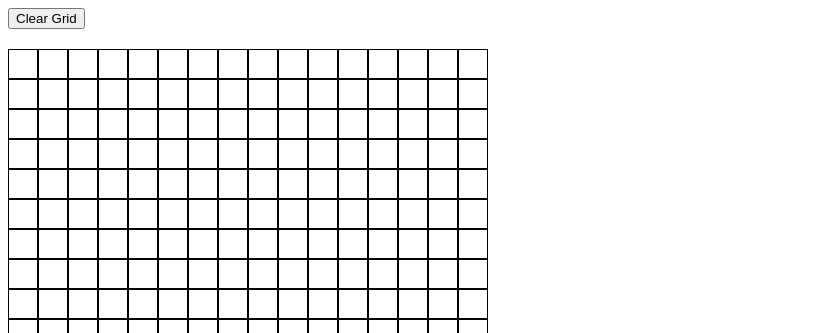
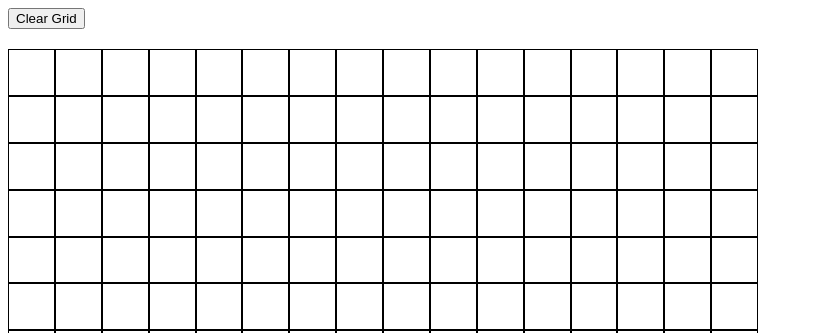
Before and after one commit to mihailp06/etch-a-sketch, a plain HTML site: page index.html in a window 1280 px wide. Shown: the top 333 px of the page, without its empty margins (0-813 px from the left). Drawn offline with Linux system fonts and the light colour scheme.

Commit message:
Change grid size

```diff
--- a/style.css
+++ b/style.css
@@ -7,11 +7,12 @@ button {
 }
 
 .container {
+    width: 750px;
     display: grid;
-    grid-template-columns: repeat(16, 30px);
+    grid-template-columns: repeat(16, 1fr);
 }
 
 .container div {
     border: 1px solid black;
-    height: 30px;
+    aspect-ratio: 1;
 }
```
